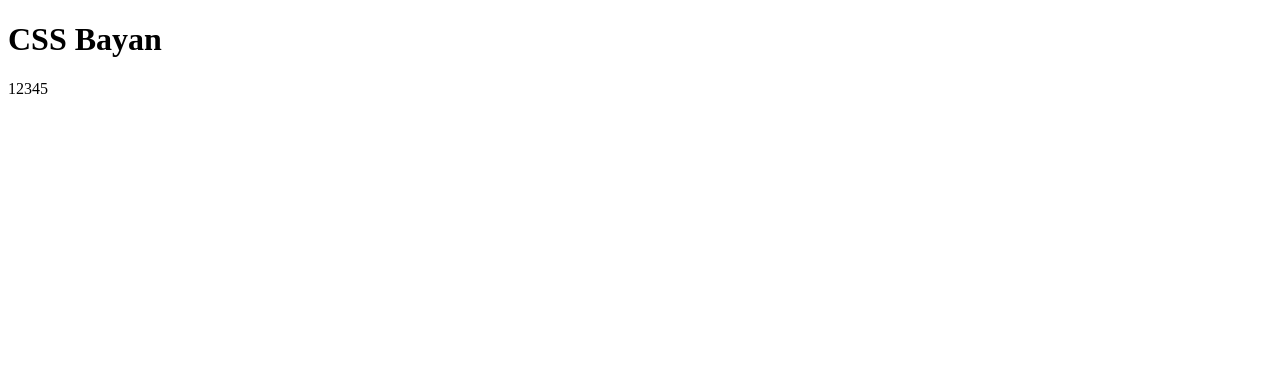
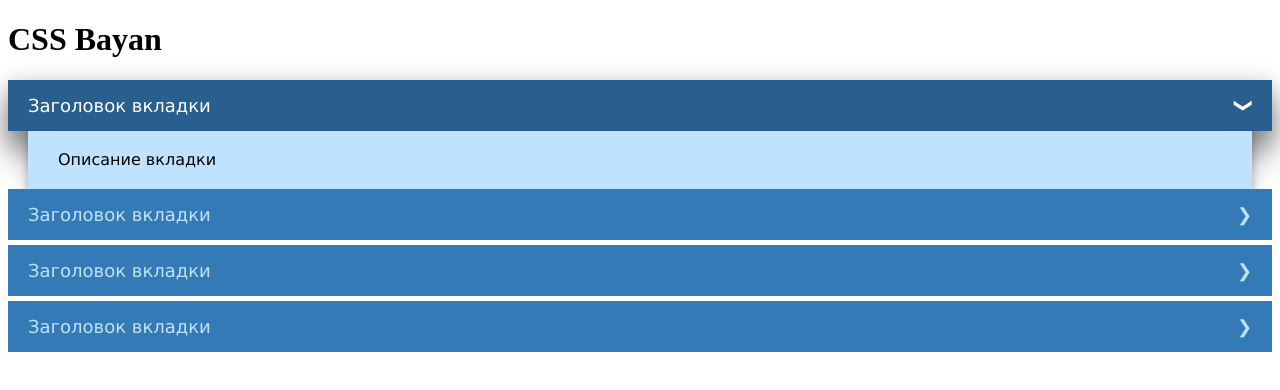
Before and after one commit to JulLoveStar/cssBayan, a plain HTML site: page cssBayan/index.html in a window 1280 px wide. Drawn offline with Linux system fonts and the light colour scheme.

Commit message:
redact css (Sun, 12 Mar 2023 23:27:19 PM)

```diff
--- a/cssBayan/index.html
+++ b/cssBayan/index.html
@@ -4,17 +4,41 @@
     <meta charset="UTF-8">
     <meta http-equiv="X-UA-Compatible" content="IE=edge">
     <meta name="viewport" content="width=device-width, initial-scale=1.0">
-    <title>Document</title>
+    <title>CSS Bayan</title>
+    <link rel="stylesheet" href="../cssBayan/style.css">
 </head>
 <body>
     <header>
         <h1> CSS Bayan</h1>
     </header>
     <main>
-        <div>12345</div>
-        <div></div>
-        <div></div>
-        <div></div>
+        <div class="container">
+
+            <input type="radio" name="acor" id="acor1" checked="checked" />
+            <label for="acor1">Заголовок вкладки</label>
+            <div class="acor-body">
+                <p>Описание вкладки</p>
+            </div>
+
+            <input type="radio" name="acor" id="acor2" />
+            <label for="acor2">Заголовок вкладки</label>
+            <div class="acor-body">
+                <p>Описание вкладки</p>
+            </div>
+
+            <input type="radio" name="acor" id="acor3" />
+            <label for="acor3">Заголовок вкладки</label>
+            <div class="acor-body">
+                <p>Описание вкладки</p>
+            </div>
+
+            <input type="radio" name="acor" id="acor3" />
+            <label for="acor3">Заголовок вкладки</label>
+            <div class="acor-body">
+                <p>Описание вкладки</p>
+            </div>
+
+        </div>
     </main>
 </body>
 </html>
--- a/cssBayan/style.css
+++ b/cssBayan/style.css
@@ -0,0 +1,62 @@
+
+.container {
+    margin: 20px 0;
+}
+.container .acor-body {
+    width: calc(100% - 40px);
+    margin: 0 auto;
+    height: 0;
+    color: rgba(0, 0, 0, 0);
+    background-color: #BFE2FF;
+    line-height: 18px;
+    padding: 0 30px;
+    box-sizing: border-box;
+    transition: color 0.5s, padding 0.5s;
+    overflow: hidden;
+    font-family: Verdana, sans-serif;
+    font-size: 16px;
+    box-shadow: 0 4px 8px rgba(0,0,0,0.2), 0 10px 16px rgba(0,0,0,0.2);
+}
+.container .acor-body p {
+    margin: 0 0 10px;
+}
+.container label {
+    cursor: pointer;
+    background-color: #337AB7;
+    display: block;
+    padding: 15px 20px;
+    width: 100%;
+    color: #BFE2FF;
+    font-weight: 300;
+    box-sizing: border-box;
+    z-index: 100;
+    font-family: Verdana, sans-serif;
+    font-size: 18px;
+    margin: 0 0 5px;
+    transition: color .35s;
+}
+.container label:hover {
+    color: #FFF;
+}
+.container input{
+    display: none;
+}
+.container label:before {
+    content: '\276F';
+    float: right;
+}
+.container input:checked + label {
+    background-color: #285f8f;
+    color: #FFF;
+    box-shadow: 0 8px 26px rgba(0,0,0,0.4), 0 28px 30px rgba(0,0,0,0.3);
+}
+.container input:checked + label:before {
+    transition: transform .35s;
+    transform: rotate(90deg);
+}
+.container input:checked + label + .acor-body {
+    height: auto;
+    margin-top: -5px;
+    color: #000;
+    padding: 20px 30px 10px;
+}
```
